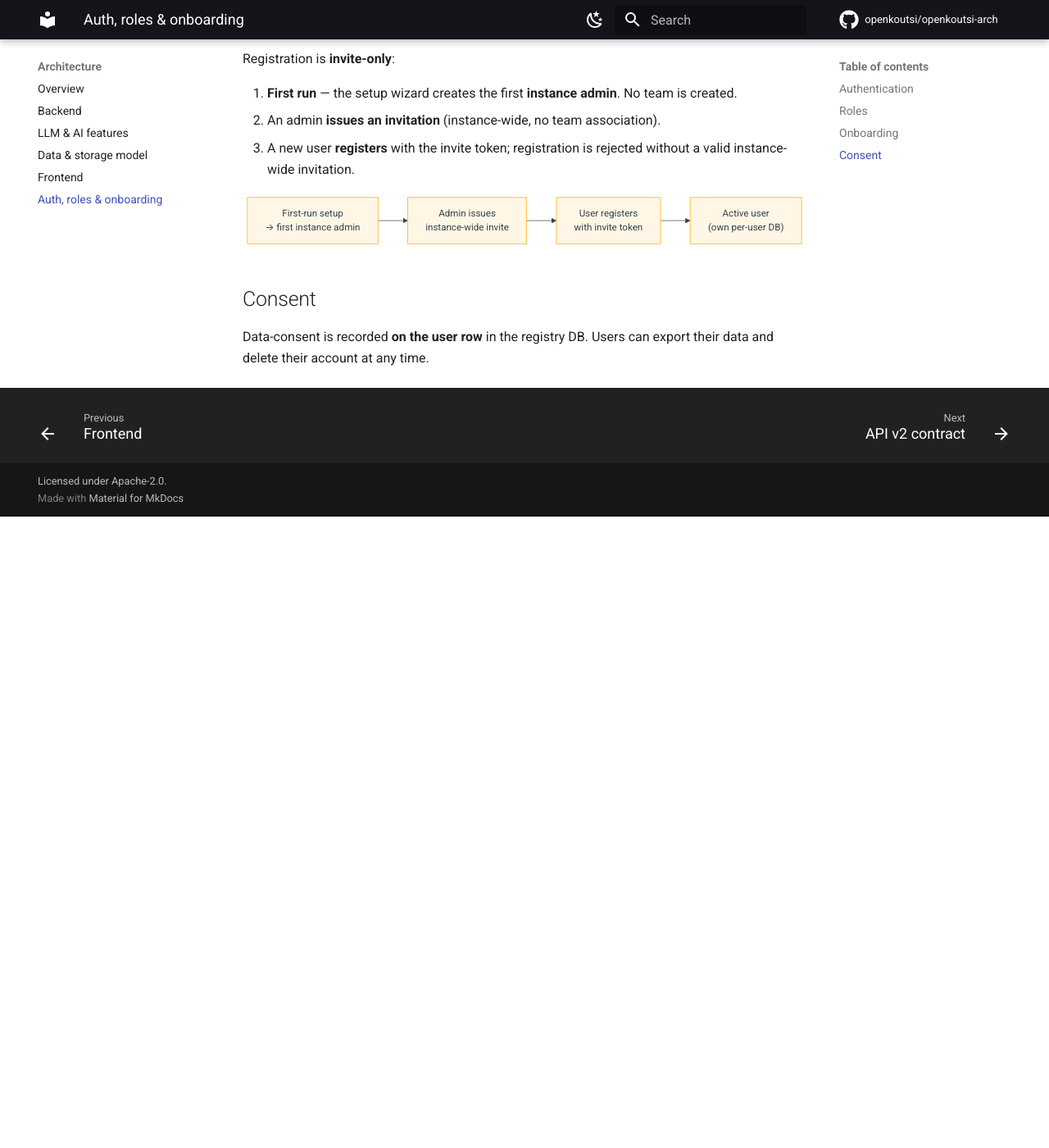
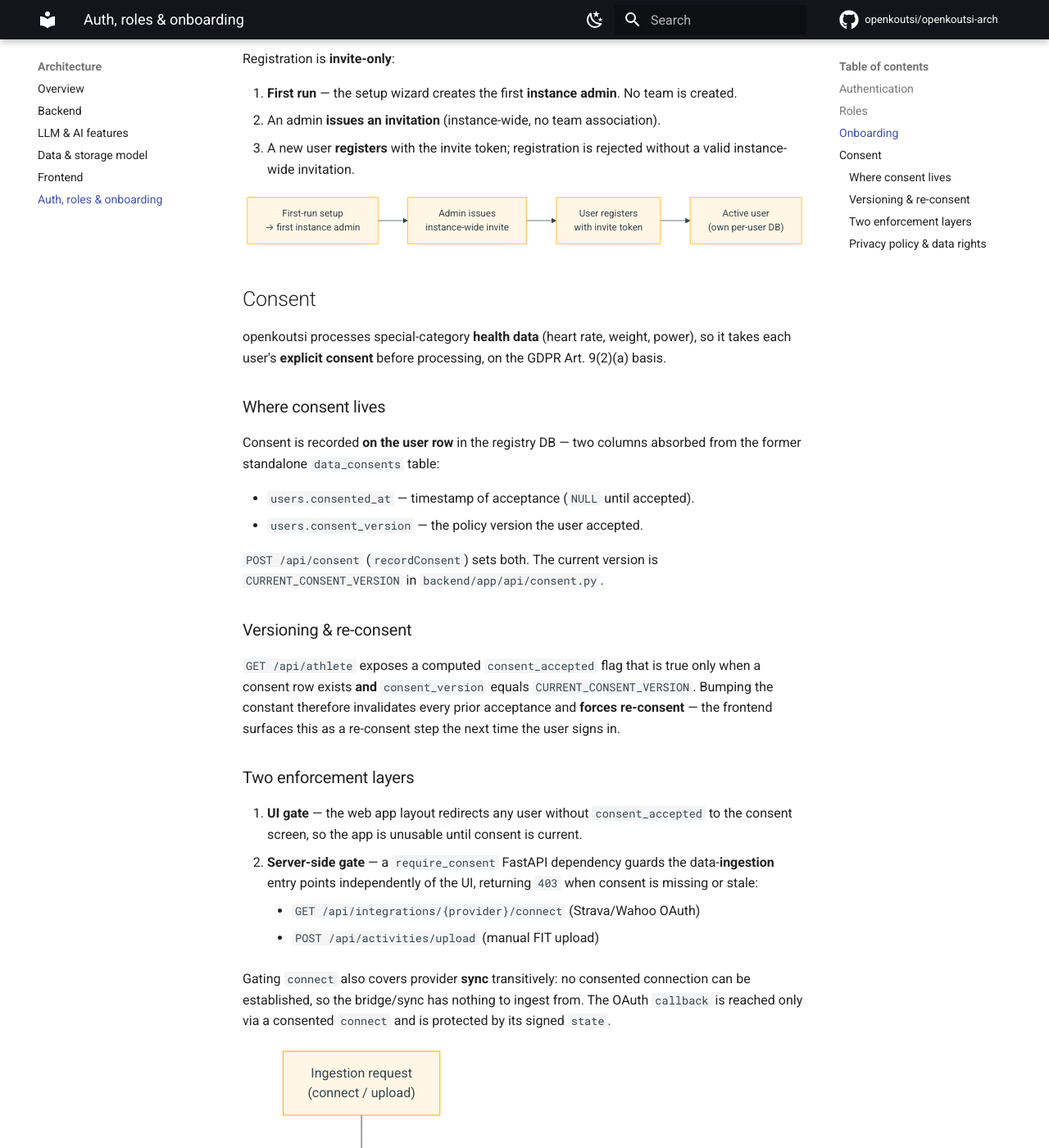
Before and after one commit to openkoutsi/openkoutsi-arch, an MkDocs documentation site: the page built from docs/architecture/auth.md, in a window 1280 px wide and 1400 px high, scrolled down 978 px. Shown: the whole window at 82% size. Built offline with MkDocs 1.6.1 and Material for MkDocs 9.7.7, drawn with Linux system fonts in a browser that asks for light colours; comment, search, counter and statistics services are not loaded; before the commit the page ends 1608 px from its top, so only the background shows below that; some of the changed text lies outside the part shown.

Commit message:
Document the consent model in the architecture reference
Expand the brief Consent section in auth.md into a full description: where
consent is stored (users.consented_at / consent_version), versioning and
forced re-consent via CURRENT_CONSENT_VERSION and the computed consent_accepted
flag, the two enforcement layers (UI gate + the server-side require_consent
dependency on the ingestion routes), and the privacy-policy URL and data-rights
endpoints. Includes a small flow diagram. Builds clean with mkdocs --strict.

Co-Authored-By: Claude Opus 4.8 <noreply@anthropic.com>
Claude-Session: https://claude.ai/code/session_01VxBjheHh3PgGuK9gezjcQE

````diff
--- a/docs/architecture/auth.md
+++ b/docs/architecture/auth.md
@@ -45,5 +45,53 @@ flowchart LR
 
 ## Consent
 
-Data-consent is recorded **on the user row** in the registry DB. Users can export their data and
-delete their account at any time.
+openkoutsi processes special-category **health data** (heart rate, weight, power), so it takes
+each user's **explicit consent** before processing, on the GDPR Art. 9(2)(a) basis.
+
+### Where consent lives
+
+Consent is recorded **on the user row** in the registry DB — two columns absorbed from the
+former standalone `data_consents` table:
+
+- `users.consented_at` — timestamp of acceptance (`NULL` until accepted).
+- `users.consent_version` — the policy version the user accepted.
+
+`POST /api/consent` (`recordConsent`) sets both. The current version is
+`CURRENT_CONSENT_VERSION` in `backend/app/api/consent.py`.
+
+### Versioning & re-consent
+
+`GET /api/athlete` exposes a computed `consent_accepted` flag that is true only when a consent
+row exists **and** `consent_version` equals `CURRENT_CONSENT_VERSION`. Bumping the constant
+therefore invalidates every prior acceptance and **forces re-consent** — the frontend surfaces
+this as a re-consent step the next time the user signs in.
+
+### Two enforcement layers
+
+1. **UI gate** — the web app layout redirects any user without `consent_accepted` to the consent
+   screen, so the app is unusable until consent is current.
+2. **Server-side gate** — a `require_consent` FastAPI dependency guards the data-**ingestion**
+   entry points independently of the UI, returning `403` when consent is missing or stale:
+    - `GET /api/integrations/{provider}/connect` (Strava/Wahoo OAuth)
+    - `POST /api/activities/upload` (manual FIT upload)
+
+   Gating `connect` also covers provider **sync** transitively: no consented connection can be
+   established, so the bridge/sync has nothing to ingest from. The OAuth `callback` is reached
+   only via a consented `connect` and is protected by its signed `state`.
+
+```mermaid
+flowchart TD
+    Req["Ingestion request<br/>(connect / upload)"] --> Dep{"require_consent"}
+    Dep -->|"consented_at set<br/>& version current"| Handler["Process"]
+    Dep -->|"missing / stale"| Deny["403"]
+```
+
+### Privacy policy & data rights
+
+The consent screen links to the instance privacy policy at `PRIVACY_POLICY_URL` (default
+`https://koutsi.dev/privacy`), exposed to the frontend via `GET /api/public/instance-info`.
+Self-hosters are their own data controller and point this at their own policy.
+
+Users can exercise their rights in-app at any time: **export**
+(`GET /api/athlete/export`, a zip) and **erasure** (`DELETE /api/auth/account`, which hard-deletes
+the user, drops the per-user DB, and revokes provider tokens).
````
